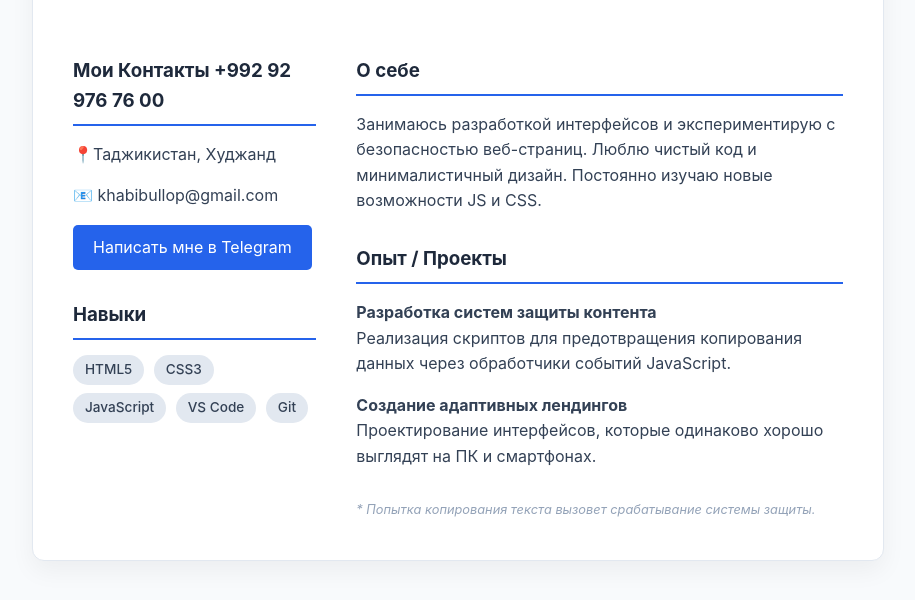
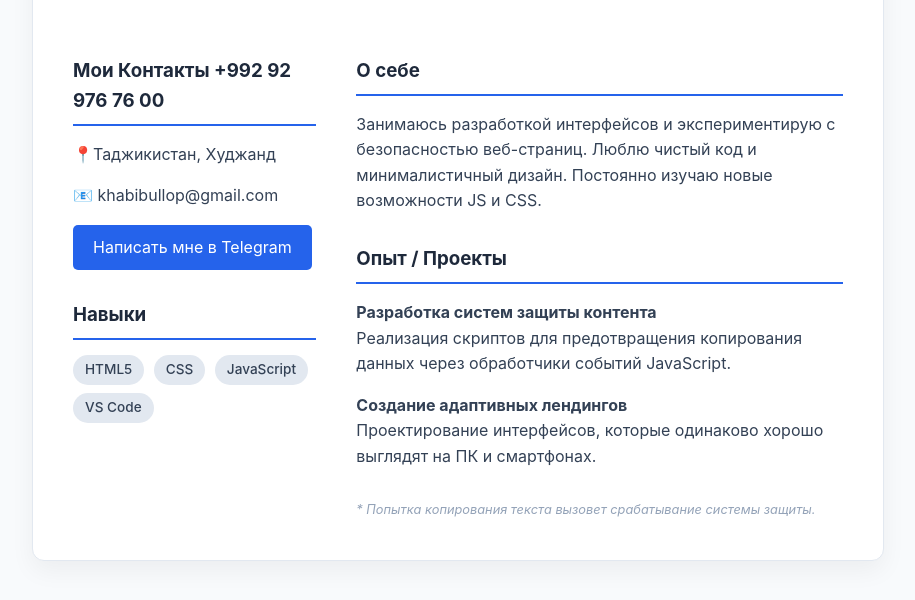
Before and after one commit to 774kh/mycabinet, a plain HTML site: page index.html in a window 1280 px wide. Shown: the part 216-816 px from the top of the page, without its empty margins (182-1097 px from the left). Drawn offline with Linux system fonts and the light colour scheme.

```diff
--- a/index.html
+++ b/index.html
@@ -133,10 +133,10 @@
                 <div class="section">
                     <h3>Навыки</h3>
                     <div class="skills-tag">HTML5</div>
-                    <div class="skills-tag">CSS3</div>
+                    <div class="skills-tag">CSS</div>
                     <div class="skills-tag">JavaScript</div>
                     <div class="skills-tag">VS Code</div>
-                    <div class="skills-tag">Git</div>
+
                 </div>
             </aside>
 
```
